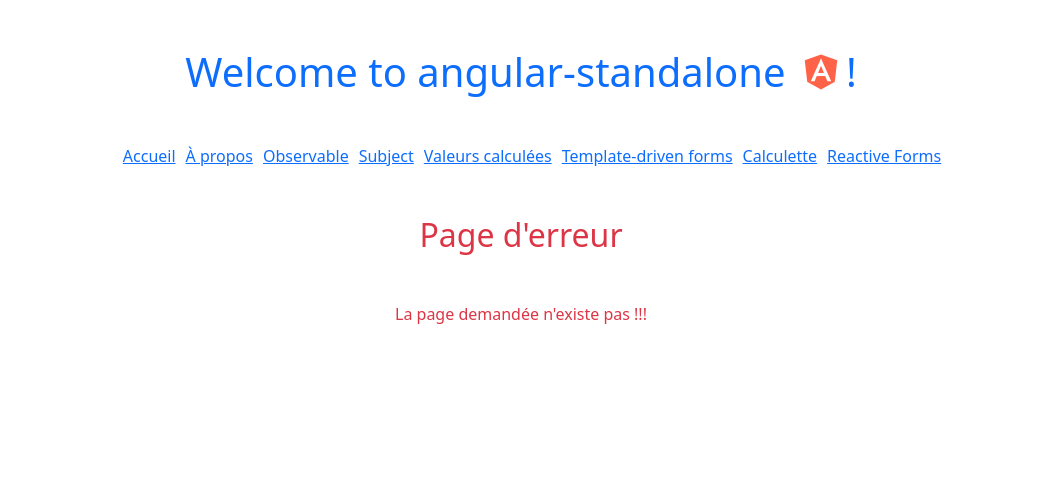
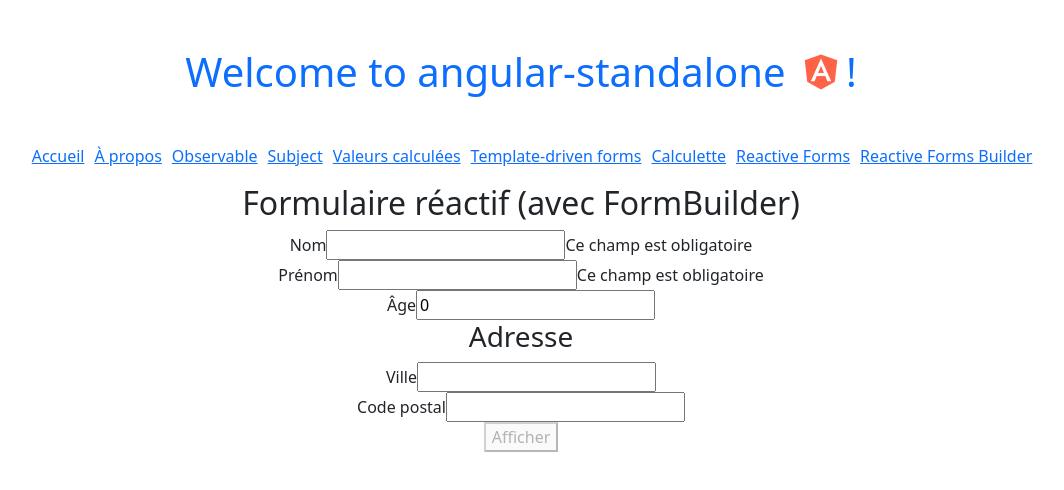
Before and after one commit to ArmandGuillot/angular-standalone, an Angular app: page /builder in a window 1280 px wide. Before the commit this address led to /not-found. Shown: the top 490 px of the page, without its empty margins (119-1183 px from the left). Built offline with nearby package versions, Linux system fonts and the light colour scheme.

Commit message:
FormGroup imbriqué

```diff
--- a/src/app/app.routes.ts
+++ b/src/app/app.routes.ts
@@ -12,6 +12,7 @@
 import { FormulaireSimpleComponent } from './components/formulaire-simple/formulaire-simple';
 import { CalculetteComponent } from './components/calculette/calculette';
 import { FormulaireReactifComponent } from './components/formulaire-reactif/formulaire-reactif';
+import { FormulaireBuilderComponent } from './components/formulaire-builder/formulaire-builder';
 
 export const routes: Routes = [
     { path: '', component: HomeComponent },
@@ -26,6 +27,7 @@
     { path: 'tableau/:indice', component: TableauComponent },
     { path: 'formulaire', component: FormulaireSimpleComponent },
     { path: 'reactive', component: FormulaireReactifComponent },
+    { path: 'builder', component: FormulaireBuilderComponent },
     { path: 'calculette', component: CalculetteComponent },
     //à placer en dernier
     // { path: '**', component: NotFoundComponent },
--- /dev/null
+++ b/src/app/components/formulaire-builder/formulaire-builder.html
@@ -0,0 +1,61 @@
+<h2>Formulaire réactif (avec FormBuilder)</h2>
+<form [formGroup]="personneForm" (ngSubmit)="afficher()">
+    <div>
+        <label for="nom">Nom</label>
+        <input type="text" id="nom" formControlName="nom">
+        @if (nom.errors) {
+        @if (nom.errors['required']) {
+        <span>Ce champ est obligatoire</span>
+        } @else {
+        {{ nom.errors['majuscule'] }}
+        }
+        }
+    </div>
+    <div>
+        <label for="prenom">Prénom</label>
+        <input type="text" id="prenom" formControlName="prenom">
+        @if (prenom.errors) {
+        @if (prenom.errors['required']) {
+        <span>Ce champ est obligatoire</span>
+        } @else {
+        Ce champ doit commencer par une majuscule et contenir entre 3 et 30 lettres et espaces
+        }
+        }
+
+    </div>
+    <div>
+        <label for="age">Âge</label>
+        <input type="number" id="age" formControlName="age">
+        @if (age.errors) {
+        <span>Ce champ est obligatoire</span>
+        }
+    </div>
+    <div formGroupName="adresse">
+        <h3>Adresse</h3>
+        <div>
+            <label for="ville">Ville</label>
+            <input type="text" id="ville" formControlName="ville">
+            <!-- @if (ville.errors) {
+            <span>Ce champ est obligatoire</span>
+            } -->
+        </div>
+        <div>
+            <label for="codePostal">Code postal</label>
+            <input type="text" id="codePostal" formControlName="codePostal">
+            <!-- @if (ville.errors) {
+            <span>Ce champ est obligatoire</span>
+            } -->
+        </div>
+    </div>
+
+    <div>
+        <button [disabled]="personneForm.invalid">
+            Afficher
+        </button>
+    </div>
+</form>
+<ul>
+    @for (p of personnes; track $index) {
+    <li>{{ p.nom }} {{ p.prenom }}</li>
+    }
+</ul>
--- /dev/null
+++ b/src/app/components/formulaire-builder/formulaire-builder.ts
@@ -0,0 +1,46 @@
+import { Component } from '@angular/core';
+import { FormBuilder, FormControl, FormGroup, ReactiveFormsModule, Validators } from '@angular/forms';
+import { Personne } from '../../models/personne';
+import { checkNomValidator } from '../../validators/string.validator';
+
+@Component({
+  selector: 'app-formulaire-builder',
+  imports: [ReactiveFormsModule],
+  templateUrl: './formulaire-builder.html',
+  styleUrl: './formulaire-builder.css',
+})
+export class FormulaireBuilderComponent {
+  personnes: Personne[] = []
+  personneForm: FormGroup
+
+  constructor(private fb: FormBuilder) {
+    this.personneForm = this.fb.group({
+      nom: ['', [Validators.required, checkNomValidator]],
+      prenom: ['', [Validators.required, Validators.pattern(/^[A-Z]{1}[a-z ]{2,29}$/)]],
+      age: [0, Validators.required],
+      adresse: this.fb.group({
+        ville: ['', Validators.required],
+        codePostal: ['', Validators.required],
+      })
+    })
+  }
+
+  get nom() {
+    return this.personneForm.controls['nom']
+  }
+  get prenom() {
+    return this.personneForm.controls['prenom']
+  }
+  get age() {
+    return this.personneForm.controls['age']
+  }
+
+  afficher() {
+    console.log(this.personneForm);
+    console.log(this.personneForm.get('nom'));
+    console.log(this.personneForm.controls['nom']);
+    console.log(this.personneForm.value);
+    this.personnes.push(this.personneForm.value as Personne)
+    this.personneForm.reset()
+  }
+}
--- a/src/app/components/menu/menu.html
+++ b/src/app/components/menu/menu.html
@@ -24,5 +24,8 @@
         <li routerLinkActive="active">
             <a routerLink="/reactive">Reactive Forms</a>
         </li>
+        <li routerLinkActive="active">
+            <a routerLink="/builder">Reactive Forms Builder</a>
+        </li>
     </ul>
 </nav>
```
Also changed, not shown: src/app/components/formulaire-builder/formulaire-builder.css (added), 1 other file (tests, documents, lock files or other folders).
